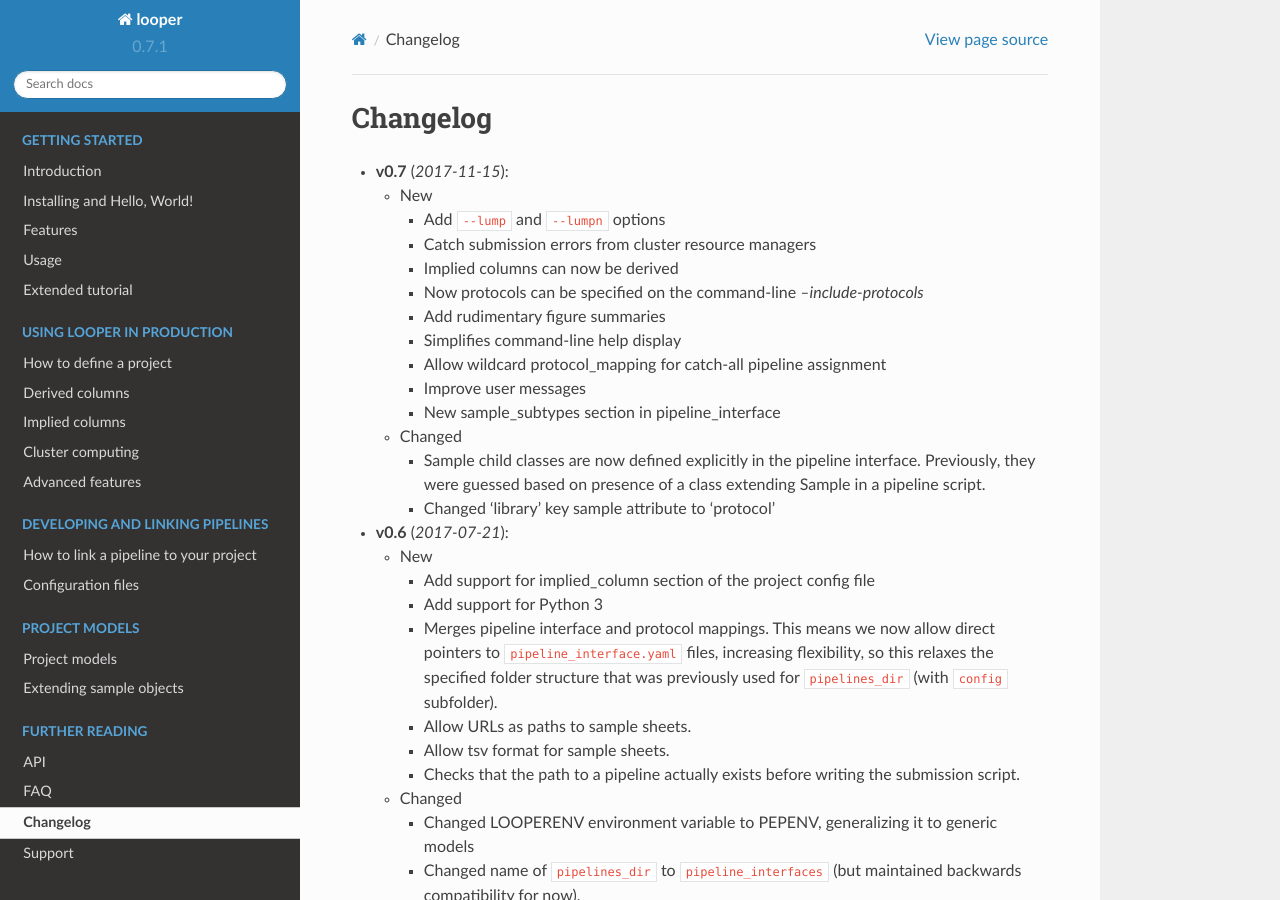
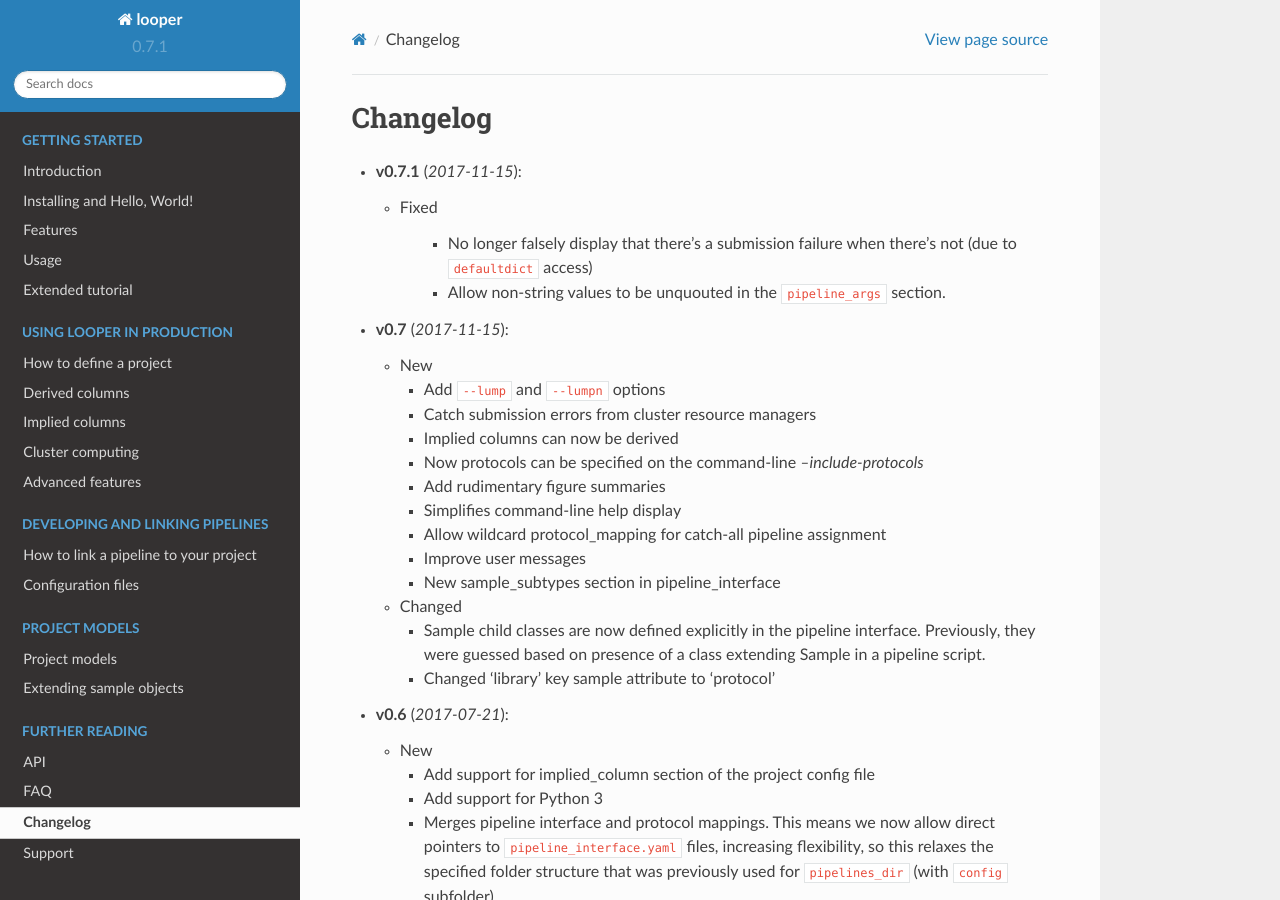
Before and after one commit to pepkit/peppy, a Sphinx documentation site: the page built from doc/source/changelog.rst, in a window 1280 px wide and 900 px high. Built offline with Sphinx 7.4.7 and the Read the Docs theme 2.0.0, drawn with Linux system fonts in a browser that asks for light colours.

Commit message:
Document v0.7.1 fixes

```diff
--- a/doc/source/changelog.rst
+++ b/doc/source/changelog.rst
@@ -1,5 +1,13 @@
 Changelog
 ******************************
+
+- **v0.7.1** (*2017-11-15*):
+
+  - Fixed
+
+      - No longer falsely display that there's a submission failure when there's not (due to ``defaultdict`` access)
+
+      - Allow non-string values to be unquouted in the ``pipeline_args`` section.
 
 - **v0.7** (*2017-11-15*):
 
```
